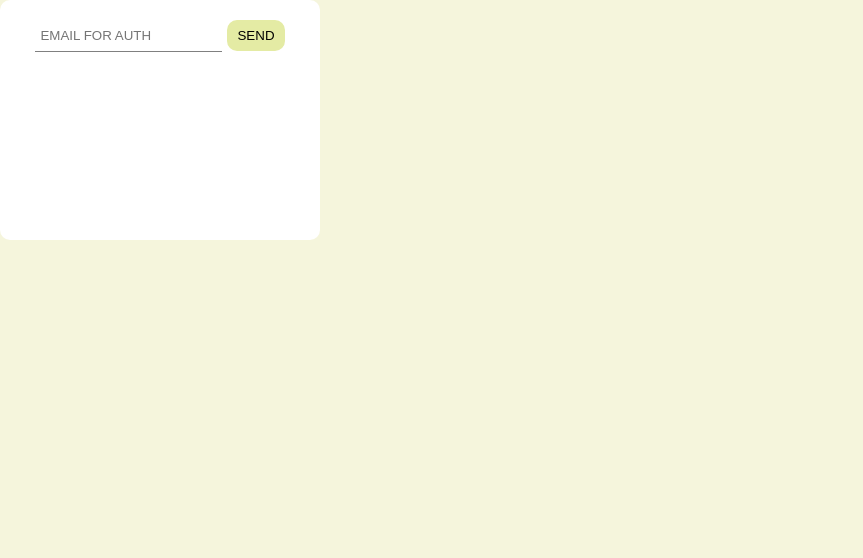
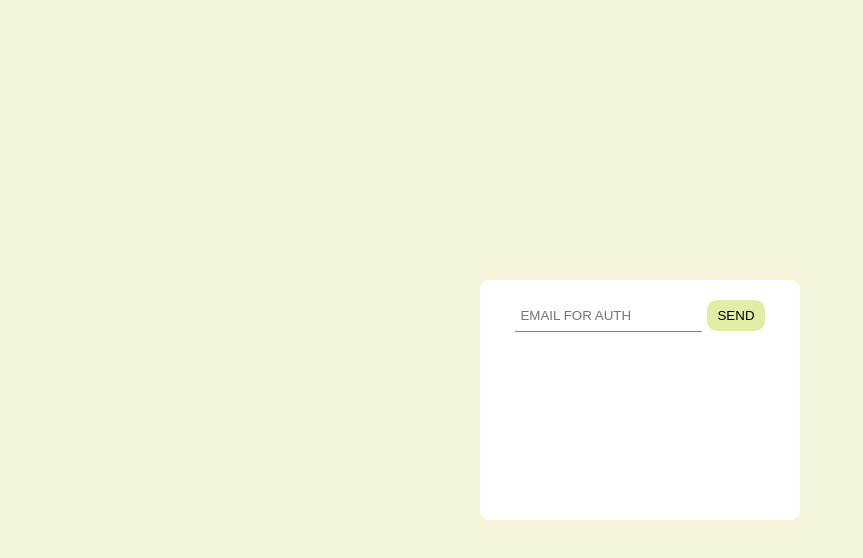
Before and after one commit to chahtk/smilegate_challenge, a React (Create React App) app in the folder client/: page /signup in a window 1280 px wide. Shown: the top 558 px of the page, without its empty margins (0-863 px from the left). Built offline with nearby package versions, Linux system fonts and the light colour scheme.

Commit message:
UI: layout

```diff
--- /dev/null
+++ b/client/src/layout/SignupLayout.tsx
@@ -0,0 +1,13 @@
+import React from 'react';
+import SignupContainer from '../container/SignupContainer';
+import PutCenter from './PutCenter';
+
+const SignupLayout = () => {
+  return (
+    <PutCenter>
+      <SignupContainer />
+    </PutCenter>
+  );
+};
+
+export default SignupLayout;
--- a/client/src/pages/SignupPage.tsx
+++ b/client/src/pages/SignupPage.tsx
@@ -1,8 +1,8 @@
 import React from 'react';
-import SignupContainer from '../container/SignupContainer';
+import SignupLayout from '../layout/SignupLayout';
 
 const SignupPage = () => {
-  return <SignupContainer />;
+  return <SignupLayout />;
 };
 
 export default SignupPage;
```
